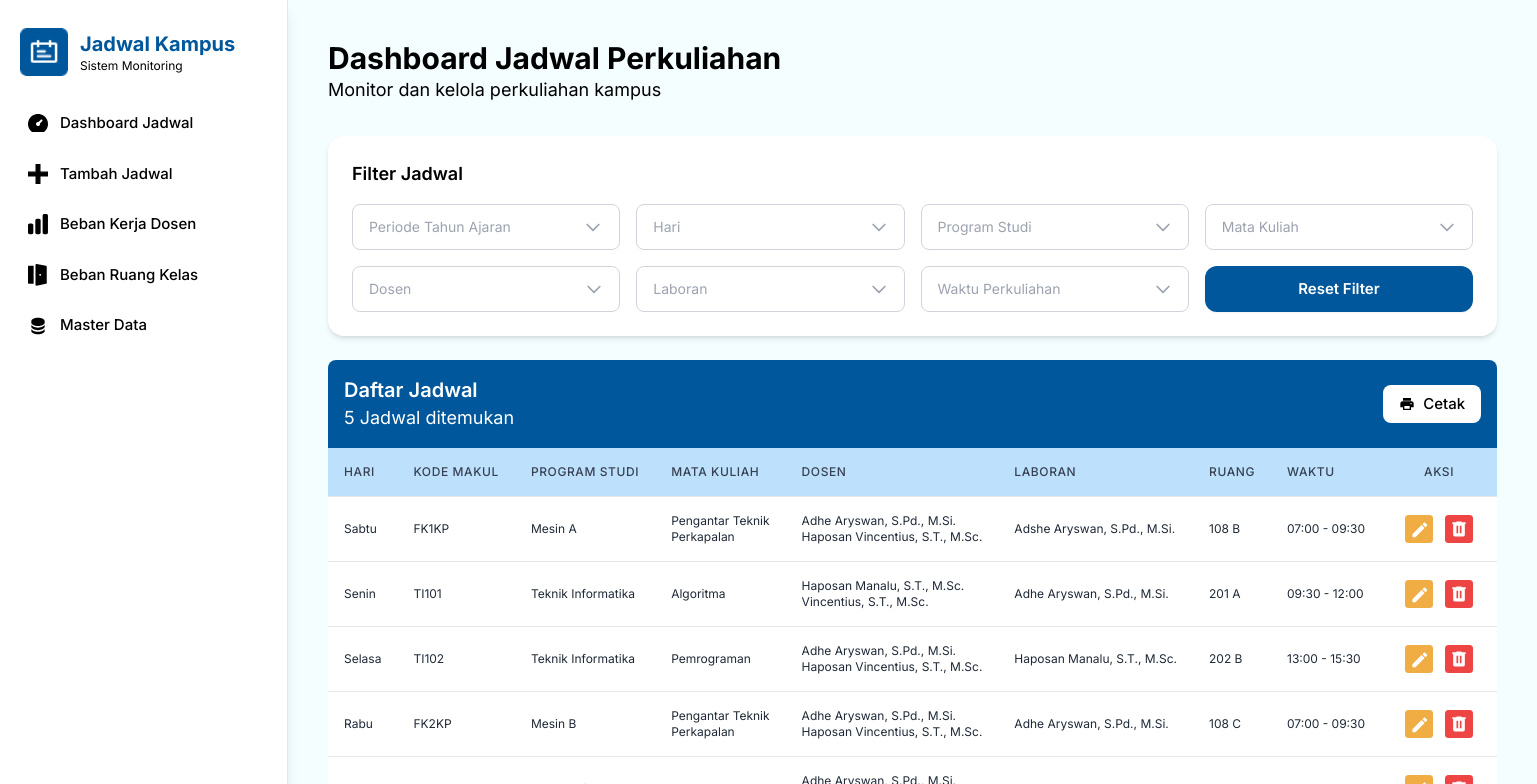
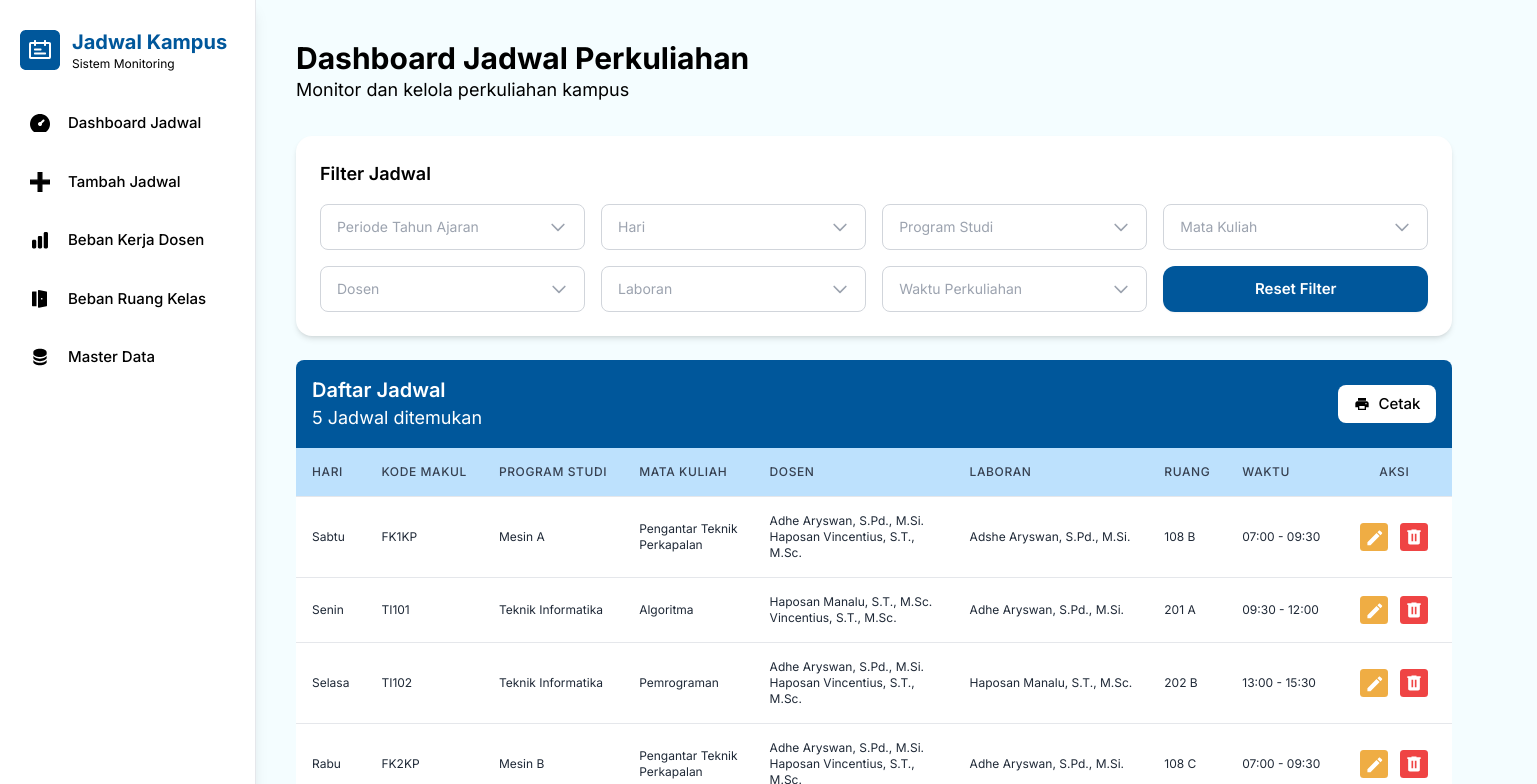
Before and after one commit to YurikoAishinselo123/Sistem-Jadwal, a Vue app in the folder FE/: page / in a window 1280 px wide. Shown: the top 784 px of the page, 1537 px wide, since content can reach past the window. Built offline with nearby package versions, Linux system fonts and the light colour scheme.

Commit message:
Fixed sidebar not filling full screen height.

```diff
--- a/FE/src/App.vue
+++ b/FE/src/App.vue
@@ -5,12 +5,3 @@ import { RouterView } from 'vue-router'
 <template>
   <RouterView />
 </template>
-
-<style>
-html,
-body,
-#app {
-  margin: 0;
-  padding: 0;
-}
-</style>
--- a/FE/src/assets/main.css
+++ /dev/null
@@ -1,35 +0,0 @@
-@import './base.css';
-
-#app {
-  height: 100%;
-  width: 100%;
-  margin: 0;
-  padding: 0;
-}
-
-a,
-.green {
-  text-decoration: none;
-  color: hsla(160, 100%, 37%, 1);
-  transition: 0.4s;
-  padding: 3px;
-}
-
-@media (hover: hover) {
-  a:hover {
-    background-color: hsla(160, 100%, 37%, 0.2);
-  }
-}
-
-@media (min-width: 1024px) {
-  body {
-    display: flex;
-    place-items: center;
-  }
-
-  #app {
-    display: grid;
-    grid-template-columns: 1fr 1fr;
-    padding: 0 2rem;
-  }
-}
--- a/FE/src/components/Sidebar.vue
+++ b/FE/src/components/Sidebar.vue
@@ -13,10 +13,10 @@ const toggleMenu = () => (isOpen.value = !isOpen.value)
 
 <template>
   <!-- Desktop Sidebar -->
-  <nav class="hidden xl:flex flex-col bg-white w-72 h-screen font-sans border-r border-gray-200">
+  <nav class="hidden xl:flex flex-col h-full bg-white w-64 font-sans border-r border-gray-200">
     <!-- Logo Section -->
     <div class="mb-2 flex items-center w-full p-4 mt-3">
-      <img :src="logo" alt="Logo" class="h-12 w-auto mr-3 ml-1" />
+      <img :src="logo" alt="Logo" class="h-10 w-auto mr-3 ml-1" />
       <div class="flex flex-col leading-tight">
         <span class="text-active-blue text-xl font-bold">Jadwal Kampus</span>
         <span class="text-xs text-black">Sistem Monitoring</span>
@@ -24,29 +24,44 @@ const toggleMenu = () => (isOpen.value = !isOpen.value)
     </div>
 
     <!-- Sidebar Menu -->
-    <div class="flex flex-col space-y-1 px-4">
-      <a href="/" class="flex items-center gap-3 py-3 px-3 rounded-lg hover:bg-hover-blue">
-        <img :src="DashboardIcon" alt="Dashboard Icon" class="w-5 h-auto" />
+    <div class="flex flex-col space-y-1">
+      <a
+        href="/"
+        class="grid grid-cols-[32px_1fr] items-center gap-3 py-4 px-6 hover:bg-hover-blue"
+      >
+        <img :src="DashboardIcon" class="w-5 mx-auto" />
         <span class="text-md font-medium text-black">Dashboard Jadwal</span>
       </a>
 
-      <a href="/" class="flex items-center gap-3 py-3 px-3 rounded-lg hover:bg-hover-blue">
-        <img :src="AddIcon" alt="Add Icon" class="w-5 h-auto" />
+      <a
+        href="/"
+        class="grid grid-cols-[32px_1fr] items-center gap-3 py-4 px-6 hover:bg-hover-blue"
+      >
+        <img :src="AddIcon" class="w-5 mx-auto" />
         <span class="text-md font-medium text-black">Tambah Jadwal</span>
       </a>
 
-      <a href="/" class="flex items-center gap-3 py-3 px-3 rounded-lg hover:bg-hover-blue">
-        <img :src="ChartIcon" alt="Chart Icon" class="w-5 h-auto" />
+      <a
+        href="/"
+        class="grid grid-cols-[32px_1fr] items-center gap-3 py-4 px-6 hover:bg-hover-blue"
+      >
+        <img :src="ChartIcon" class="w-4 mx-auto" />
         <span class="text-md font-medium text-black">Beban Kerja Dosen</span>
       </a>
 
-      <a href="/" class="flex items-center gap-3 py-3 px-3 rounded-lg hover:bg-hover-blue">
-        <img :src="DoorIcon" alt="Door Icon" class="w-5 h-auto" />
+      <a
+        href="/"
+        class="grid grid-cols-[32px_1fr] items-center gap-3 py-4 px-6 hover:bg-hover-blue"
+      >
+        <img :src="DoorIcon" class="w-4 mx-auto" />
         <span class="text-md font-medium text-black">Beban Ruang Kelas</span>
       </a>
 
-      <a href="/" class="flex items-center gap-3 py-3 px-3 rounded-lg hover:bg-hover-blue">
-        <img :src="MasterDataIcon" alt="Master Data Icon" class="w-5 h-auto" />
+      <a
+        href="/"
+        class="grid grid-cols-[32px_1fr] items-center gap-3 py-4 px-6 hover:bg-hover-blue"
+      >
+        <img :src="MasterDataIcon" class="w-5 mx-auto" />
         <span class="text-md font-medium text-black">Master Data</span>
       </a>
     </div>
--- a/FE/src/layouts/MainLayout.vue
+++ b/FE/src/layouts/MainLayout.vue
@@ -1,8 +1,9 @@
 <template>
-  <div class="flex h-screen w-screen">
-    <aside class="shadow-lg">
+  <div class="flex flex-row w-screen">
+    <aside class="shadow-lg min-h-screen">
       <Sidebar />
     </aside>
+
     <main class="flex-1 p-10 font-sans">
       <router-view />
     </main>
@@ -12,3 +13,7 @@
 <script setup lang="ts">
 import Sidebar from '@/components/Sidebar.vue'
 </script>
+
+<style>
+/* No special styles needed */
+</style>
--- a/FE/src/main.ts
+++ b/FE/src/main.ts
@@ -1,9 +1,5 @@
-import './assets/main.css'
+import './assets/base.css'
 import './assets/tailwind.css'
-import '@fontsource/inter/400.css' // normal
-import '@fontsource/inter/500.css' // medium
-import '@fontsource/inter/600.css' // semi-bold
-import '@fontsource/inter/700.css' // bold
 
 import { createApp } from 'vue'
 import { createPinia } from 'pinia'
--- a/FE/src/views/DashboardView.vue
+++ b/FE/src/views/DashboardView.vue
@@ -11,9 +11,8 @@
     class="shadow-lg mb-6"
   />
 
-  <!-- Table with merged header -->
-  <div class="relative w-full">
-    <div class="overflow-x-auto w-full">
+  <!-- Fixed table wrapper -->
+  <div class="table-wrapper">
     <DashboardTable
       :columns="columns"
       :data="filteredData"
@@ -22,7 +21,6 @@
       @delete="handleDelete"
       @print="handlePrint"
     />
-    </div>
   </div>
 </template>
 
@@ -169,8 +167,6 @@ const handleReset = () => {
 const handleEdit = (row: any) => {
   console.log('Edit:', row)
   alert(`Edit jadwal: ${row.mataKuliah}`)
-  // Add your edit logic here
-  // Example: router.push({ name: 'EditJadwal', params: { id: row.id } })
 }
 
 const handleDelete = (row: any) => {
@@ -191,10 +187,47 @@ const handlePrint = () => {
 </script>
 
 <style scoped>
-/* Add any custom styles here */
+/* Critical fix for zoom issue */
+.dashboard-container {
+  width: 100%;
+  max-width: 100%;
+  overflow-x: hidden; /* Prevent horizontal scroll on container */
+}
+
+.table-wrapper {
+  width: 100%;
+  max-width: 100%;
+  overflow-x: auto;
+  overflow-y: visible;
+  -webkit-overflow-scrolling: touch;
+}
+
+/* Ensure child components don't overflow */
+.table-wrapper :deep(*) {
+  max-width: 100%;
+}
+
+/* Force table to be responsive */
+.table-wrapper :deep(table) {
+  width: 100% !important;
+  max-width: 100% !important;
+  table-layout: auto;
+}
+
+.table-wrapper :deep(th),
+.table-wrapper :deep(td) {
+  word-wrap: break-word;
+  overflow-wrap: break-word;
+  max-width: 200px; /* Adjust based on your needs */
+}
+
 @media print {
   .no-print {
     display: none;
   }
+
+  .table-wrapper {
+    overflow: visible;
+  }
 }
 </style>
```
Lines whose indentation alone changed are shown as unchanged.
